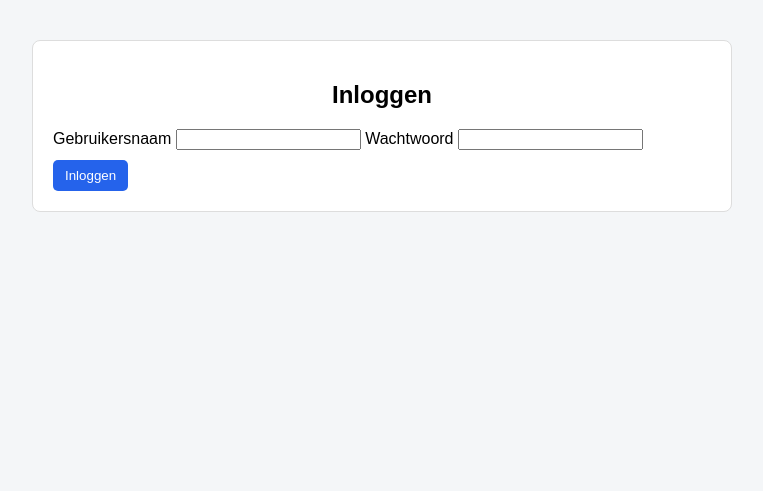
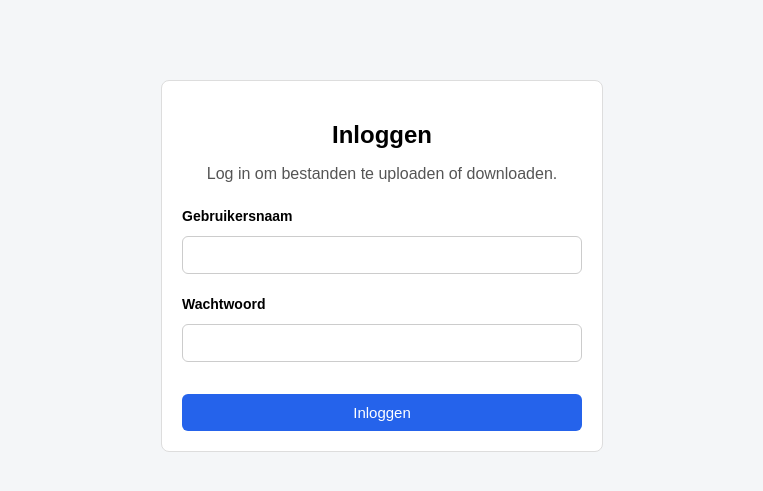
Before and after one commit to Jibrilidrissi/Project-week-filetransfer, a PHP site: page /login.php in a window 1280 px wide. Shown: the top 491 px of the page, without its empty margins (258-1021 px from the left). Run offline with PHP 8.4, Linux system fonts and the light colour scheme.

Commit message:
Style login page

```diff
--- a/client/index.php
+++ b/client/index.php
@@ -74,7 +74,7 @@ $files = $stmt->fetchAll(PDO::FETCH_ASSOC);
                             <div class="file-meta">
                                 <span><?= htmlspecialchars(strtoupper($file['file_type'])) ?></span>
                                 <span><?= round($file['file_size'] / 1024, 2) ?> KB</span>
-                                <span>MD5: <?= htmlspecialchars(substr($file['md5_hash'], 0, 8)) ?>...</span>
+                                <span>SH-256: <?= htmlspecialchars(substr($file['file_hash'], 0, 8)) ?>...</span>
                                 <span>Uploader: <?= htmlspecialchars($file['username']) ?></span>
                             </div>
                         </div>
--- a/client/login.php
+++ b/client/login.php
@@ -15,8 +15,9 @@ $type = $_GET['type'] ?? '';
 <body>
 
 <main class="container">
-    <section class="card">
+    <section class="card login-card">
         <h1>Inloggen</h1>
+        <p>Log in om bestanden te uploaden of downloaden.</p>
 
         <?php if (!empty($message)): ?>
             <p class="message <?= htmlspecialchars($type) ?>">
@@ -24,12 +25,12 @@ $type = $_GET['type'] ?? '';
             </p>
         <?php endif; ?>
 
-        <form action="../server/login_process.php" method="POST">
-            <label>Gebruikersnaam</label>
-            <input type="text" name="username" required>
+        <form class="login-form" action="../server/login_process.php" method="POST">
+            <label for="username">Gebruikersnaam</label>
+            <input type="text" name="username" id="username" required>
 
-            <label>Wachtwoord</label>
-            <input type="password" name="password" required>
+            <label for="password">Wachtwoord</label>
+            <input type="password" name="password" id="password" required>
 
             <button type="submit">Inloggen</button>
         </form>
--- a/client/style.css
+++ b/client/style.css
@@ -101,3 +101,59 @@ a {
 .download-btn:hover {
     background-color: #1d4ed8;
 }
+
+/* Login pagina */
+
+.login-card {
+    max-width: 400px;
+    margin: 80px auto;
+}
+
+.login-card h1 {
+    text-align: center;
+    margin-bottom: 10px;
+}
+
+.login-card p {
+    text-align: center;
+    color: #555;
+    margin-bottom: 25px;
+}
+
+.login-form {
+    display: flex;
+    flex-direction: column;
+    gap: 12px;
+}
+
+.login-form label {
+    font-weight: bold;
+    font-size: 14px;
+}
+
+.login-form input {
+    padding: 10px;
+    border: 1px solid #ccc;
+    border-radius: 6px;
+    font-size: 14px;
+}
+
+.login-form input:focus {
+    outline: none;
+    border-color: #2563eb;
+}
+
+.login-form button {
+    margin-top: 10px;
+    background-color: #2563eb;
+    color: white;
+    padding: 10px;
+    border: none;
+    border-radius: 6px;
+    cursor: pointer;
+    font-size: 15px;
+}
+
+.login-form button:hover {
+    background-color: #1d4ed8;
+}
```
Also changed, not shown: uploads/1781688369_ferrari-laferrari_5_2048x2048.webp (added).
